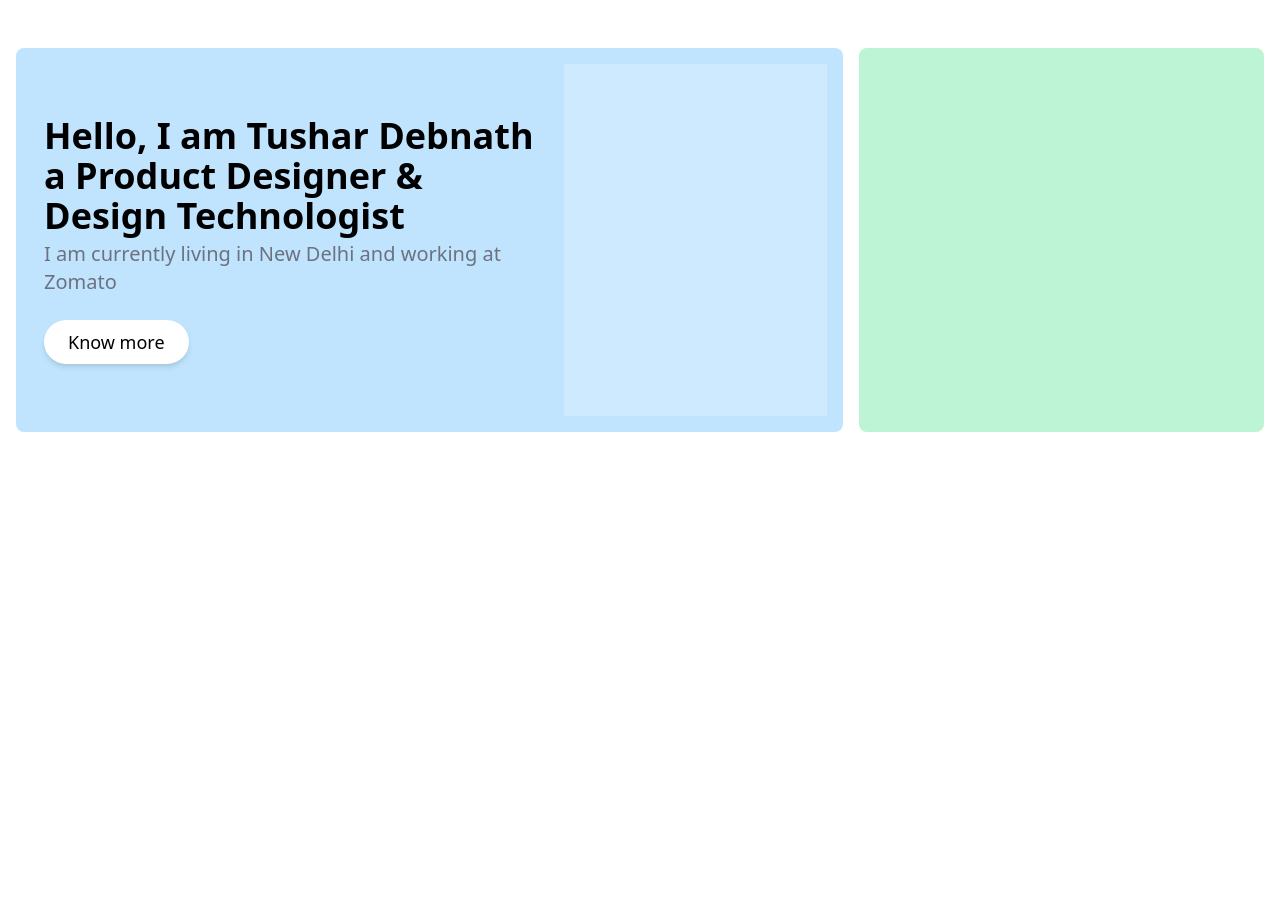
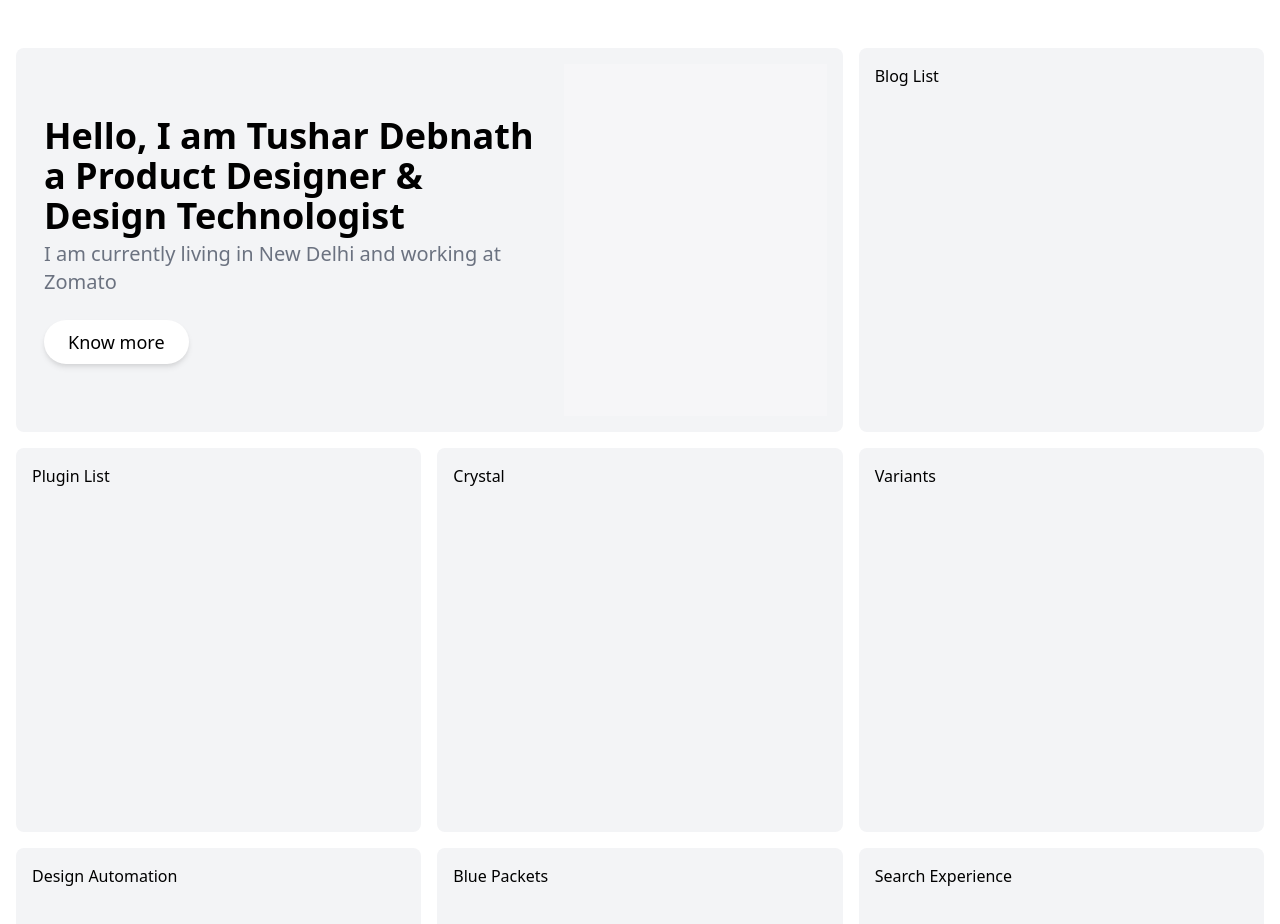
Before and after one commit to tushar7d/tushardebnath-next, a Next.js app: page / in a window 1280 px wide. Shown: the top 924 px of the page. Before the commit the page ends 800 px from the top, so only its background shows below. Built offline with nearby package versions, Linux system fonts and the light colour scheme; what @tailwindcss/typography would draw is missing.

Commit message:
added scaffolding

```diff
--- a/components/Card.js
+++ b/components/Card.js
@@ -1,9 +1,15 @@
+import Link from 'next/link'
 export default function Card(props) {
   return (
+
     <div
       className={`${props.color} rounded-lg p-4  w-full  h-96 ${props.size}`}
     >
+      {props.to ? <Link href={props.to }>
       {props.children}
+      </Link> : props.children }
+
     </div>
+
   );
 }
--- a/pages/index.js
+++ b/pages/index.js
@@ -1,3 +1,4 @@
+import Head from "next/head";
 import Card from "../components/Card";
 import Container from "../components/Container";
 import Intro from "../components/Cards/Intro";
@@ -5,11 +6,22 @@ import Grid from "../components/Grid";
 export default function Home() {
   return (
     <Container>
+      <Head>
+        <title>{"Tushar Debnath"}</title>
+        <meta name="viewport" content="initial-scale=1.0, width=device-width" />
+      </Head>
       <Grid>
-        <Card size="sm:col-span-2 " color="bg-muted-blue">
+        <Card size="sm:col-span-2 " color="bg-gray-100">
           <Intro />
         </Card>
-        <Card size="sm:col-span-2 md:col-span-1" color="bg-muted-green"></Card>
+        <Card size="sm:col-span-2 md:col-span-1" color=" bg-gray-100" >Blog List</Card>
+        <Card size="sm:col-span-2 md:col-span-1" color=" bg-gray-100" >Plugin List</Card>
+        <Card size="sm:col-span-2 md:col-span-1" color=" bg-gray-100" to="/work/crystal">Crystal</Card>
+        <Card size="sm:col-span-2 md:col-span-1" color=" bg-gray-100" to="/work/variants">Variants</Card>
+        <Card size="sm:col-span-2 md:col-span-1" color=" bg-gray-100" to="/work/automation">Design Automation</Card>
+        <Card size="sm:col-span-2 md:col-span-1" color=" bg-gray-100" to="/work/bluepackets">Blue Packets</Card>
+        <Card size="sm:col-span-2 md:col-span-1" color=" bg-gray-100" to="/work/searchexperience">Search Experience</Card>
+
       </Grid>
     </Container>
   );
--- /dev/null
+++ b/pages/work/automation.mdx
@@ -0,0 +1,9 @@
+import Layout from "../../components/Layout";
+
+export const meta = {
+  title: "Design Automation",
+};
+
+# hi
+
+export default ({ children }) => <Layout meta={meta}>{children}</Layout>
--- /dev/null
+++ b/pages/work/bluepackets.mdx
@@ -0,0 +1,9 @@
+import Layout from "../../components/Layout";
+
+export const meta = {
+  title: "Blue Packets",
+};
+
+# hi
+
+export default ({ children }) => <Layout meta={meta}>{children}</Layout>
--- /dev/null
+++ b/pages/work/crystal.mdx
@@ -0,0 +1,11 @@
+import Layout from "../../components/Layout"
+
+export const meta = {
+  title: "Crystal",
+};
+
+# Hi
+
+
+
+export default ({ children }) => <Layout meta={meta}>{children}</Layout>
--- /dev/null
+++ b/pages/work/searchexperience.mdx
@@ -0,0 +1,8 @@
+import Layout from "../../components/Layout"
+export const meta = {
+  title: "Search Experience",
+};
+
+# hi
+
+export default ({ children }) => <Layout meta={meta}>{children}</Layout>
--- /dev/null
+++ b/pages/work/variants.mdx
@@ -0,0 +1,8 @@
+import Layout from "../../components/Layout"
+export const meta = {
+  title: "Variants",
+};
+
+# hi
+
+export default ({ children }) => <Layout meta={meta}>{children}</Layout>
--- a/tailwind.config.js
+++ b/tailwind.config.js
@@ -1,5 +1,5 @@
 module.exports = {
-  purge: ['./pages/**/*.js', './components/**/*.js'],
+  purge: ['./components/**/*.{js,ts,jsx,tsx}', './pages/**/*.{js,ts,jsx,tsx}'],
   darkMode: false, // or 'media' or 'class'
   theme: {
     extend: {
```
